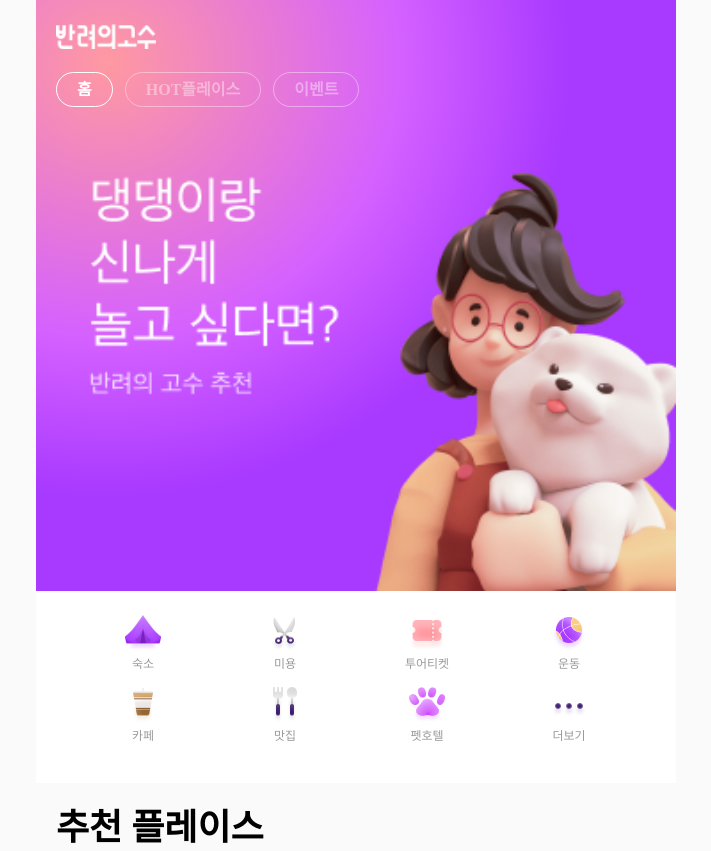
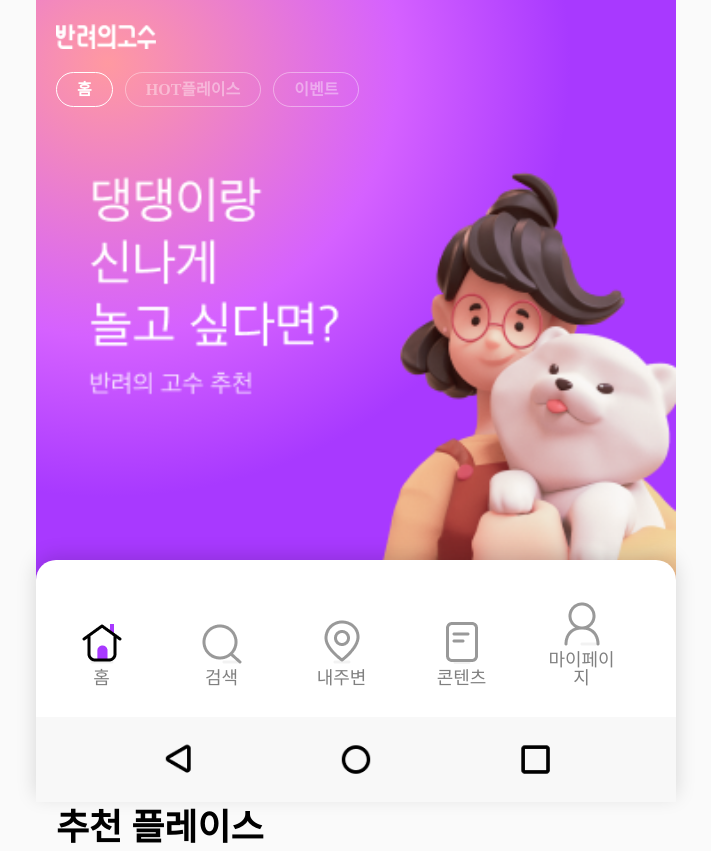
Before and after one commit to jim1286/gosu, a plain HTML site: page index.html in a window 1280 px wide. Shown: the top 851 px of the page, without its empty margins (284-995 px from the left). Drawn offline with nearby package versions, Linux system fonts and the light colour scheme.

Commit message:
gosu V2.1

```diff
--- a/index.html
+++ b/index.html
@@ -260,10 +260,10 @@
             <span class="bottom-menu-text">마이페이지</span>
           </a>
         </li>
+        <div class="bottom-menu-nav-bar">
+          <img src="./images/Navbar.png" alt="네비게이션바">
+        </div>
       </ul>
-      <div class="bottom-menu-nav-bar">
-        <img src="./images/Navbar.png" alt="네비게이션바">
-      </div>
     </section>
   </main>
 </body>
--- a/main.css
+++ b/main.css
@@ -99,8 +99,8 @@ a{
 }
 .menu-section .menu li {
   width: 25%;
+  display: inline-block;
   float: left;
-  display: inline-block;
   text-align: center;
   margin-bottom: 16px;
 }
@@ -242,6 +242,7 @@ a{
 /* new-place */
 .new-place-banner-section{
   padding: 24px 20px 14px;
+  padding-bottom: 300px;
 }
 .new-place-banner-section .banner li{
   padding: 10px 10px 10px 0px;
@@ -284,23 +285,24 @@ a{
 
 /* bottom-menu */
 .bottom-menu-section{
-  /* position: fixed; */
+  position: fixed;
+  bottom: 0px;
+}
+.bottom-menu-section .bottom-menu-bar{
   width: 640px;
   height: 240px;
   background: #FFFFFF;
   box-shadow: 0px -4px 20px rgba(0, 0, 0, 0.15);
   border-radius: 20px 20px 0px 0px;
 }
-.bottom-menu-section .bottom-menu-bar{
-  /* position: fixed; */
-}
 .bottom-menu-section .bottom-menu-bar li{
   display: inline-block;
   margin: 10px;
   padding-top: 30px;
-  padding-left: 10px;
+  padding-left: 15px;
   width: 15%;
   text-align: center;
+  /* background-color: blueviolet; */
 }
 .bottom-menu-section .bottom-menu-bar li .bottom-menu-btn{
   display: inline-block;
@@ -319,7 +321,7 @@ a{
 }
 .bottom-menu-section .bottom-menu-nav-bar img{
   /* 왜 안될까요..?? */
-  vertical-align: bottom;
+  /* vertical-align: bottom; */
   margin-top: 20px;
 }
 
```
